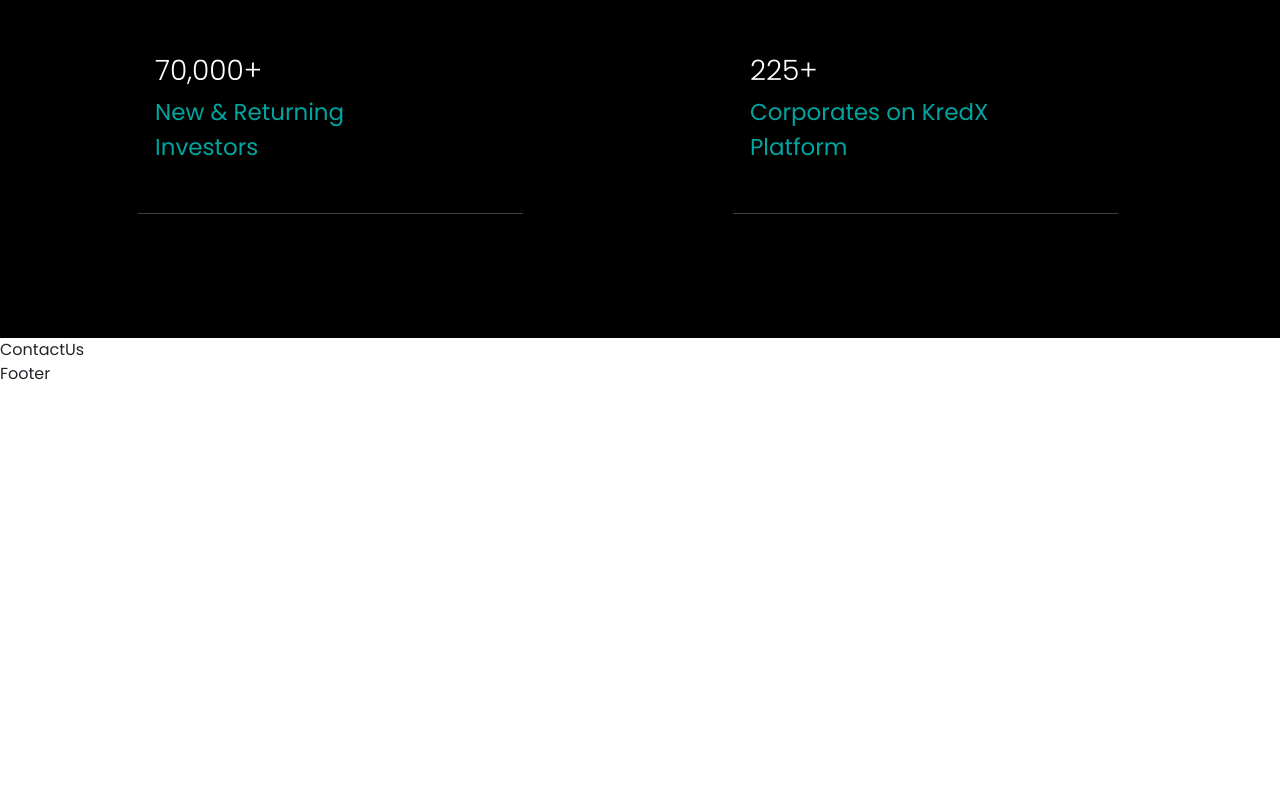
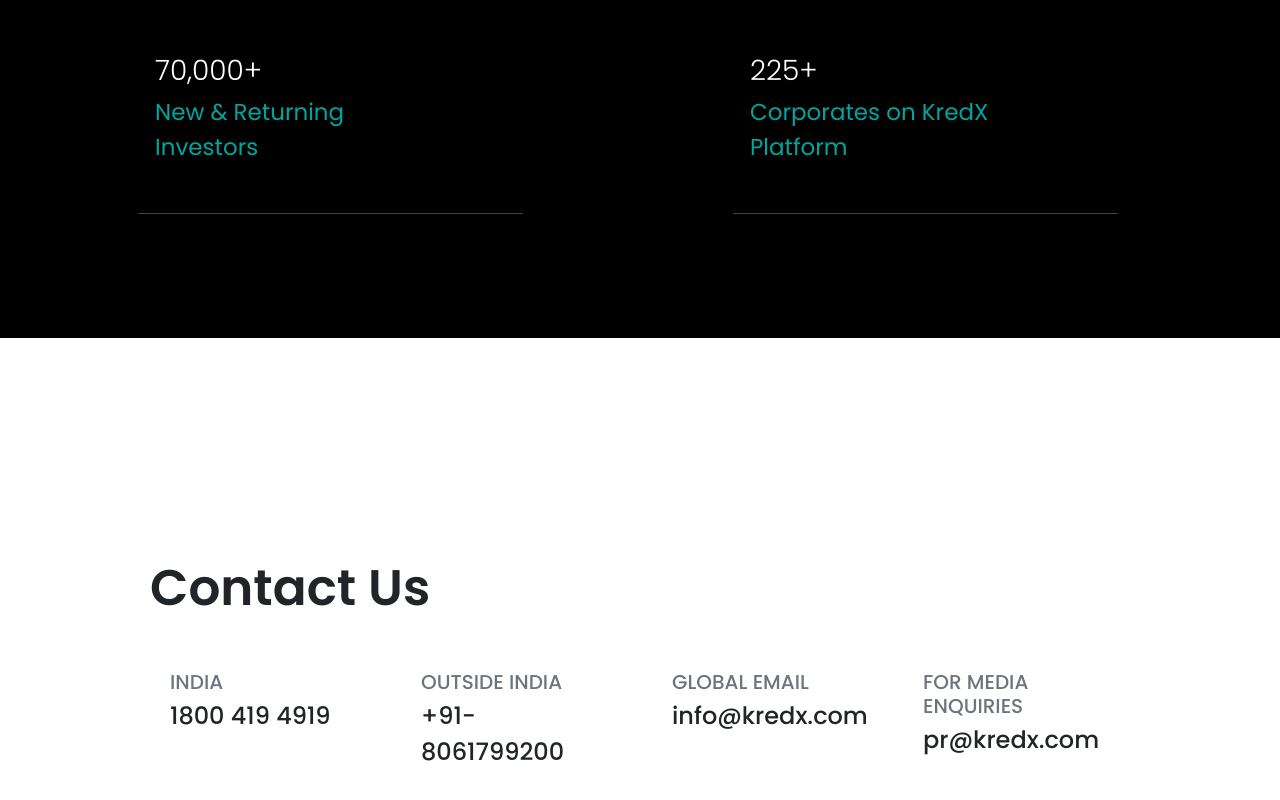
Before and after one commit to Naveen-McDev/KredX-assignment, a React (Create React App) app: page / in a window 1280 px wide. Shown: the part 2623-3423 px from the top of the page. Before the commit the page ends 3009 px from the top, so only its background shows below. Built offline with nearby package versions, Linux system fonts and the light colour scheme.

Commit message:
contact Us

```diff
--- a/src/components/ContactUs.js
+++ b/src/components/ContactUs.js
@@ -1,7 +1,19 @@
 import React from "react";
+import { contactUsData } from "../resources/contactUsData";
+import ContactUsCard from "./ContactUsCard";
 
 const ContactUs = () => {
-  return <div>ContactUs</div>;
+  return (
+    <div className="contactUs__container">
+      <div className="contactUs__title">
+        <h1>Contact Us</h1>
+      </div>
+      <div className="contactUs__detail row">
+        {contactUsData &&
+          contactUsData.map((contact) => <ContactUsCard contact={contact} />)}
+      </div>
+    </div>
+  );
 };
 
 export default ContactUs;
--- /dev/null
+++ b/src/components/ContactUsCard.js
@@ -0,0 +1,20 @@
+import React from "react";
+
+const ContactUsCard = ({ contact }) => {
+  return (
+    <div className="contactUs__card col-md-3 px-3 py-2 my-4">
+      <div className="card">
+        <div className="card-body d-flex flex-column align-items-start mb-4">
+          <div>
+            <h6 className="card-subtitle mb-1 text-black fw-thin text-muted">
+              {contact.title}
+            </h6>
+          </div>
+          <p className="card-text">{contact.description}</p>
+        </div>
+      </div>
+    </div>
+  );
+};
+
+export default ContactUsCard;
--- a/src/components/Footer.js
+++ b/src/components/Footer.js
@@ -1,7 +1,7 @@
 import React from "react";
 
 const Footer = () => {
-  return <div>Footer</div>;
+  return <div className="footer__container"></div>;
 };
 
 export default Footer;
--- a/src/index.scss
+++ b/src/index.scss
@@ -118,10 +118,41 @@
         color: #00cdc6cd;
         font-size: 23px;
       }
-      hr {
-        color: 1px solid rgba(128, 128, 128, 0.498);
+    }
+  }
+}
+/* -------------- Style for Achievements Component ends------------ */
+
+/* -------------- Style for Contact US Component starts------------ */
+
+.contactUs__container {
+  width: 100%;
+  padding: 100px 150px;
+  margin-top: 120px;
+  margin-bottom: 60px;
+
+  .contactUs__title {
+    h1 {
+      font-size: 50px;
+      font-weight: 600;
+    }
+  }
+}
+
+.contactUs__card {
+  .card {
+    border: none;
+
+    .card-body {
+      h6 {
+        font-size: 20px;
+      }
+      p {
+        font-size: 24px;
+        font-weight: 500;
       }
     }
   }
 }
-/* -------------- Style for Achievements Component ends------------ */
+
+/* -------------- Style for Contact US Component ends------------ */
--- /dev/null
+++ b/src/resources/contactUsData.js
@@ -0,0 +1,18 @@
+export const contactUsData = [
+  {
+    title: "INDIA",
+    description: "1800 419 4919",
+  },
+  {
+    title: "OUTSIDE INDIA",
+    description: "+91-8061799200",
+  },
+  {
+    title: "GLOBAL EMAIL",
+    description: "info@kredx.com",
+  },
+  {
+    title: "FOR MEDIA ENQUIRIES",
+    description: "pr@kredx.com",
+  },
+];
```
